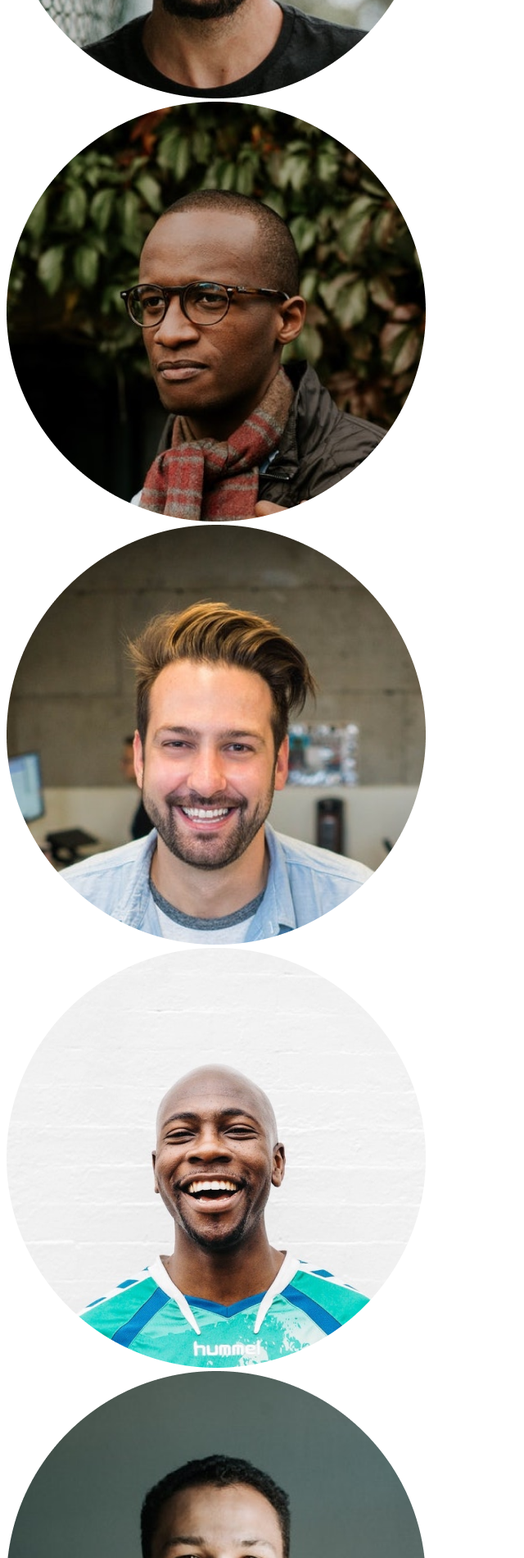
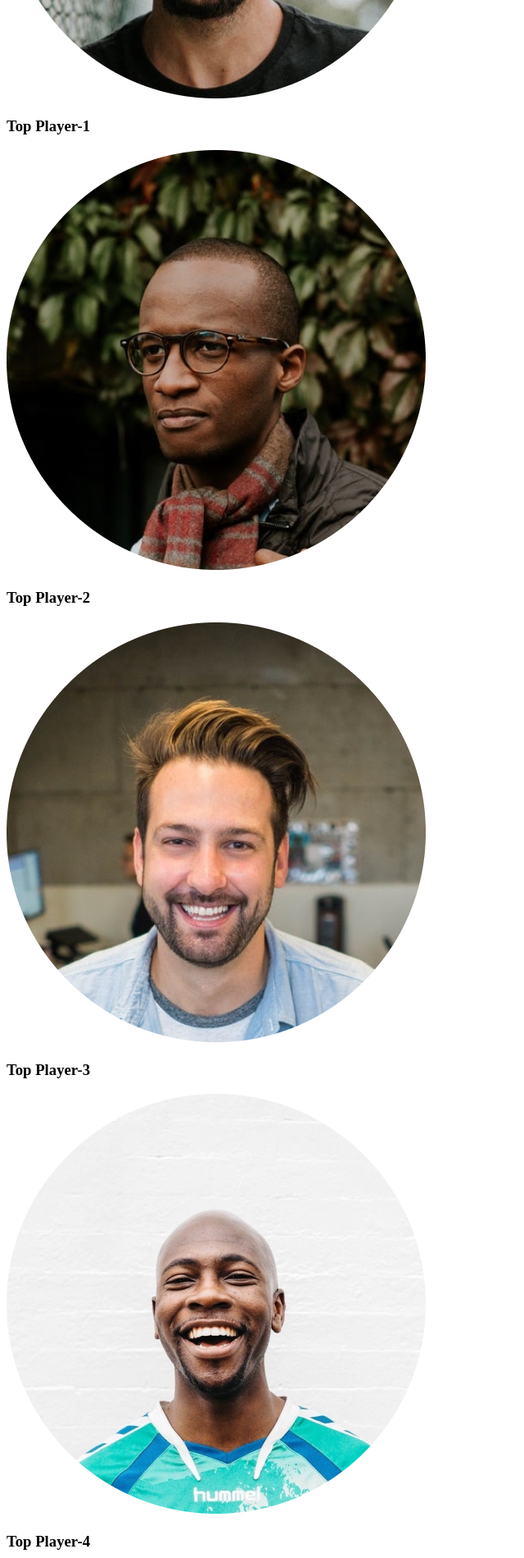
Before and after one commit to Sakif-Hridoy/HTML-CSS-Template-with-Flex-and-Grid, a plain HTML site: page index.html in a window 1280 px wide. Shown: the part 400-2300 px from the top of the page at 82% size, without its empty margins (0-640 px from the left). Drawn offline with Linux system fonts and the light colour scheme.

Commit message:
add players with headers

```diff
--- a/index.html
+++ b/index.html
@@ -16,14 +16,32 @@
         <main>
             <section>
                 <div class="top-players">
-                    <!-- players*6>img[src="images/players/player-$.png"] -->
+                    <!-- players*6>img[src="images/players/player-$.png"]+h3{Top Player-$} -->
                     <div class="players">
-                        <div class="players"><img src="images/players/player-1.png" alt=""></div>
-                        <div class="players"><img src="images/players/player-2.png" alt=""></div>
-                        <div class="players"><img src="images/players/player-3.png" alt=""></div>
-                        <div class="players"><img src="images/players/player-4.png" alt=""></div>
-                        <div class="players"><img src="images/players/player-5.png" alt=""></div>
-                        <div class="players"><img src="images/players/player-6.png" alt=""></div>
+                        <div class="players">
+                            <img src="images/players/player-1.png" alt="">
+                            <h3>Top Player-1</h3>
+                        </div>
+                        <div class="players">
+                            <img src="images/players/player-2.png" alt="">
+                            <h3>Top Player-2</h3>
+                        </div>
+                        <div class="players">
+                            <img src="images/players/player-3.png" alt="">
+                            <h3>Top Player-3</h3>
+                        </div>
+                        <div class="players">
+                            <img src="images/players/player-4.png" alt="">
+                            <h3>Top Player-4</h3>
+                        </div>
+                        <div class="players">
+                            <img src="images/players/player-5.png" alt="">
+                            <h3>Top Player-5</h3>
+                        </div>
+                        <div class="players">
+                            <img src="images/players/player-6.png" alt="">
+                            <h3>Top Player-6</h3>
+                        </div>
                     </div>
                 </div>
             </section>
```
